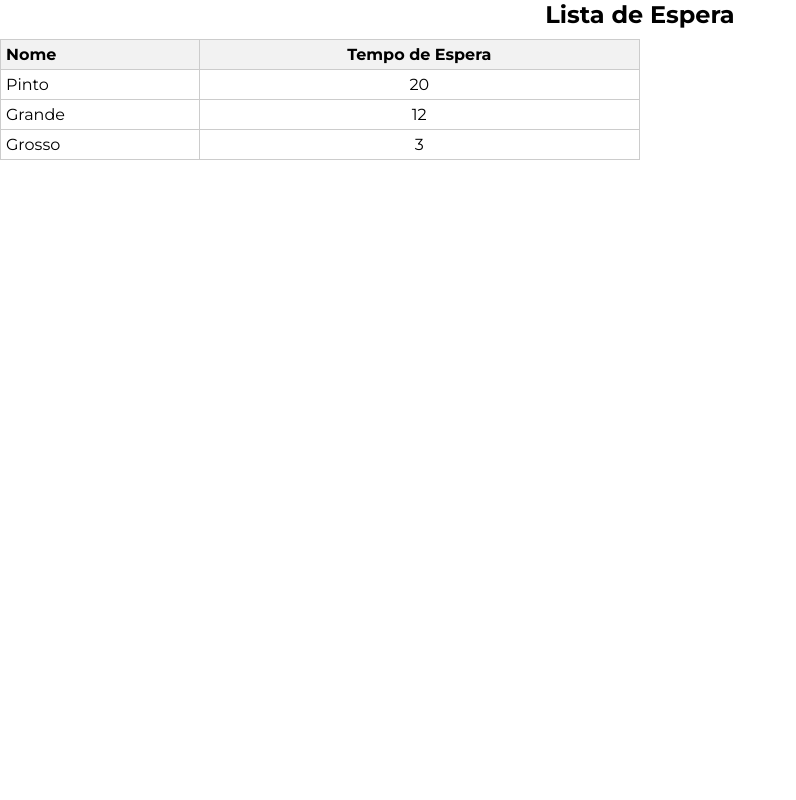
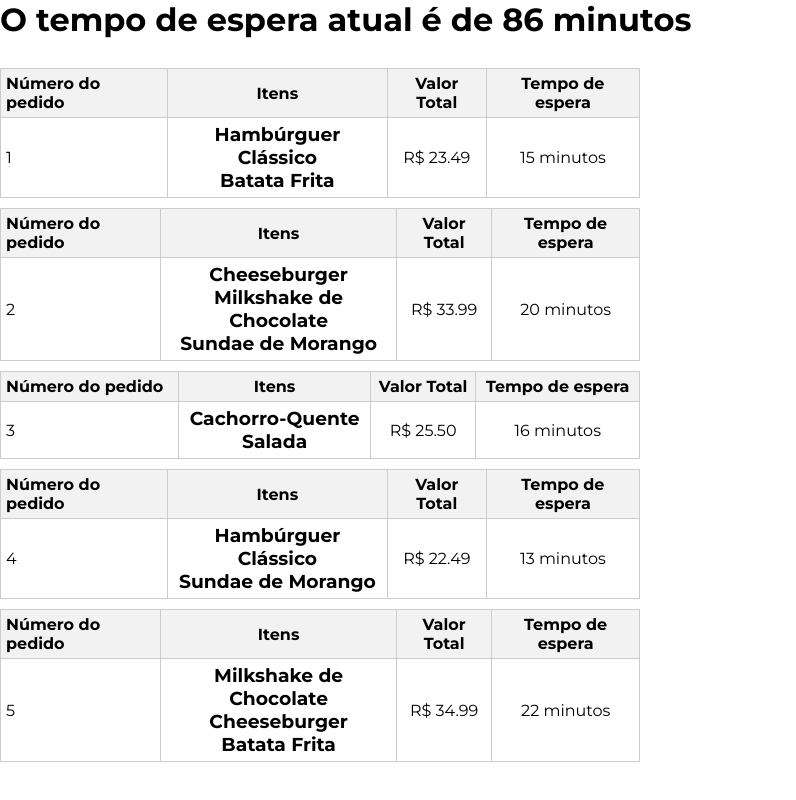
Before and after one commit to GeovaneR/SiteFila, a React app: page / in a window 1280 px wide. Shown: the whole page, without its empty margins (0-796 px from the left). Built offline with nearby package versions, Linux system fonts and the light colour scheme.

Commit message:
order + card

```diff
--- a/src/components/card/index.js
+++ b/src/components/card/index.js
@@ -1,31 +1,22 @@
 import './style.css'
-import { Cliente } from '../../utils/client';
 
-export function Card(){
-
-  const data = [
-    { nome: "Pinto", tempodeespera: 20 },
-    { nome: "Grande", tempodeespera: 12 },
-    { nome: "Grosso", tempodeespera: 3 }
-  ];
-
+export function Card({ title, content, price, prepTime }) {
   return (
     <div className='title'>
-      <h2>Lista de Espera</h2>
       <table className="time-table">
         <thead>
           <tr>
-            <th>Nome</th>
-            <th>Tempo de Espera</th>
+            <th>Número do pedido</th>
+            <th>Itens</th>
+            <th>Valor Total</th>
+            <th>Tempo de espera</th>
           </tr>
         </thead>
         <tbody>
-          {data.map((entry, index) => (
-            <tr key={index}>
-              <td>{entry.nome}</td>
-              <td>{entry.tempodeespera}</td>
-            </tr>
-          ))}
+          <td>{title}</td>
+          <td>{content}</td>
+          <td>{price}</td>
+          <td>{prepTime}</td>
         </tbody>
       </table>
     </div>
--- a/src/components/card/style.css
+++ b/src/components/card/style.css
@@ -1,5 +1,6 @@
 .title{
     text-align: center;
+    width: 100%;
 }
 .time-table {
     text-align: center;
--- a/src/mocks/Home.js
+++ /dev/null
@@ -1,3 +0,0 @@
-export const home = {
-  hello: "Hello, World!"
-}
--- a/src/mocks/Menu.js
+++ b/src/mocks/Menu.js
@@ -2,36 +2,36 @@ export const menu = [
   {
     name: 'Hambúrguer Clássico',
     price: 15.99,
-    prepTime: '10 minutos'
+    prepTime: 10
   },
   {
     name: 'Batata Frita',
     price: 7.50,
-    prepTime: '5 minutos'
+    prepTime: 5
   },
   {
     name: 'Cheeseburger',
     price: 17.50,
-    prepTime: '12 minutos'
+    prepTime: 12
   },
   {
     name: 'Cachorro-Quente',
     price: 12.00,
-    prepTime: '8 minutos'
+    prepTime: 8
   },
   {
     name: 'Milkshake de Chocolate',
     price: 9.99,
-    prepTime: '5 minutos'
+    prepTime: 5
   },
   {
     name: 'Salada',
     price: 13.50,
-    prepTime: '8 minutos'
+    prepTime: 8
   },
   {
     name: 'Sundae de Morango',
     price: 6.50,
-    prepTime: '3 minutos'
+    prepTime: 3
   }
 ];
--- /dev/null
+++ b/src/mocks/Orders.js
@@ -0,0 +1,9 @@
+import { menu } from "./Menu";
+
+export const pedidos = [
+  [menu[0], menu[1]],
+  [menu[2], menu[4], menu[6]],
+  [menu[3], menu[5]],
+  [menu[0], menu[6]],
+  [menu[4], menu[2], menu[1]]
+];
--- a/src/pages/Home/index.js
+++ b/src/pages/Home/index.js
@@ -1,8 +1,64 @@
 import './style.css';
 import { Card } from '../../components/card';
+import { Order } from '../../utils/order';
+import { Product } from '../../utils/product';
+import { pedidos } from '../../mocks/Orders';
+import { menu } from '../../mocks/Menu';
+import { useState, useEffect } from 'react';
 
 export function Home() {
+  const [tempoEspera, setTempoEspera] = useState(0);
+
+  useEffect(() => {
+    let totalTempoEspera = 0;
+
+    pedidos.forEach(pedido => {
+      const orderItems = pedido.map(item => {
+        const menuItem = menu.find(menuItem => menuItem.name === item.name);
+        return new Product(menuItem.name, menuItem.price, menuItem.prepTime);
+      });
+
+      const order = new Order(0, orderItems);
+      totalTempoEspera += order.getPrepTime();
+    });
+
+    setTempoEspera(totalTempoEspera);
+  }, []);
+
   return (
-    <Card/>
-  )
+    <>
+      <h1>O tempo de espera atual é de {tempoEspera} minutos</h1>
+      <br />
+      <ul>
+        {pedidos.map((pedido, index) => {
+          const orderItems = pedido.map(item => {
+            const menuItem = menu.find(menuItem => menuItem.name === item.name);
+            return new Product(menuItem.name, menuItem.price, menuItem.prepTime);
+          });
+
+          const order = new Order(index + 1, orderItems);
+
+          const cardTitle = `${index + 1}`;
+          const cardContent = orderItems.map(product => (
+            <div key={product.getName()}>
+              <h3>{product.getName()}</h3>
+            </div>
+          ));
+          const cardPrice = `R$ ${order.getPrice().toFixed(2)}`;
+          const cardPrepTime = `${order.getPrepTime()} minutos`;
+
+          return (
+            <li key={index}>
+              <Card
+                title={cardTitle}
+                content={cardContent}
+                price={cardPrice}
+                prepTime={cardPrepTime}
+              />
+            </li>
+          );
+        })}
+      </ul>
+    </>
+  );
 }
--- a/src/utils/order.js
+++ b/src/utils/order.js
@@ -1,14 +1,50 @@
-class Order {
+import { Product } from './product';
+
+export class Order {
   #number;
   #items;
-  #preparationTime;
+  #price;
+  #prepTime;
   #finalizationTime;
 
-  constructor(_number, _items, _preparationTime, _finalizationTime) {
+  constructor(_number, _items) {
     this.#number = _number;
     this.#items = _items;
-    this.#preparationTime = _preparationTime;
-    this.#finalizationTime = _finalizationTime;
+    this.#price = this.calculatePrice();
+    this.#prepTime = this.calculatePrepTime();
+    this.#finalizationTime = this.getFormattedTime(this.calculateFinalizationTime());
+  }
+
+  calculateFinalizationTime() {
+    const now = new Date();
+    const finalizationTime = new Date(now.getTime() + this.getPrepTime() * 60000);
+    return finalizationTime;
+  }
+
+  getFormattedTime(date) {
+    const hours = date.getHours();
+    const minutes = date.getMinutes();
+
+    const formattedHours = hours < 10 ? `0${hours}` : hours;
+    const formattedMinutes = minutes < 10 ? `0${minutes}` : minutes;
+
+    return `${formattedHours}:${formattedMinutes}`;
+  }
+
+  calculatePrice() {
+    let finalPrice = 0;
+    this.#items.forEach((product) => {
+      finalPrice += product.getPrice();
+    });
+    return finalPrice;
+  }
+
+  calculatePrepTime() {
+    let totalPrepTime = 0;
+    this.#items.forEach((product) => {
+      totalPrepTime += product.getPrepTime();
+    });
+    return totalPrepTime;
   }
 
   getNumber() {
@@ -23,23 +59,15 @@ class Order {
     return this.#items;
   }
 
-  setItems(_newItems) {
-    this.#number = _newItems;
+  getPrice() {
+    return this.#price;
   }
 
-  getPreparationTIme() {
-    return this.#preparationTime;
-  }
-
-  setPreparationTime(_newPreparationTime) {
-    this.#preparationTime = _newPreparationTime;
+  getPrepTime() {
+    return this.#prepTime;
   }
 
   getFinalizationTime() {
     return this.#finalizationTime;
   }
-
-  setFinalizationTime(_newFinalizationTime) {
-    this.#finalizationTime = _newFinalizationTime;
-  }
 }
```
